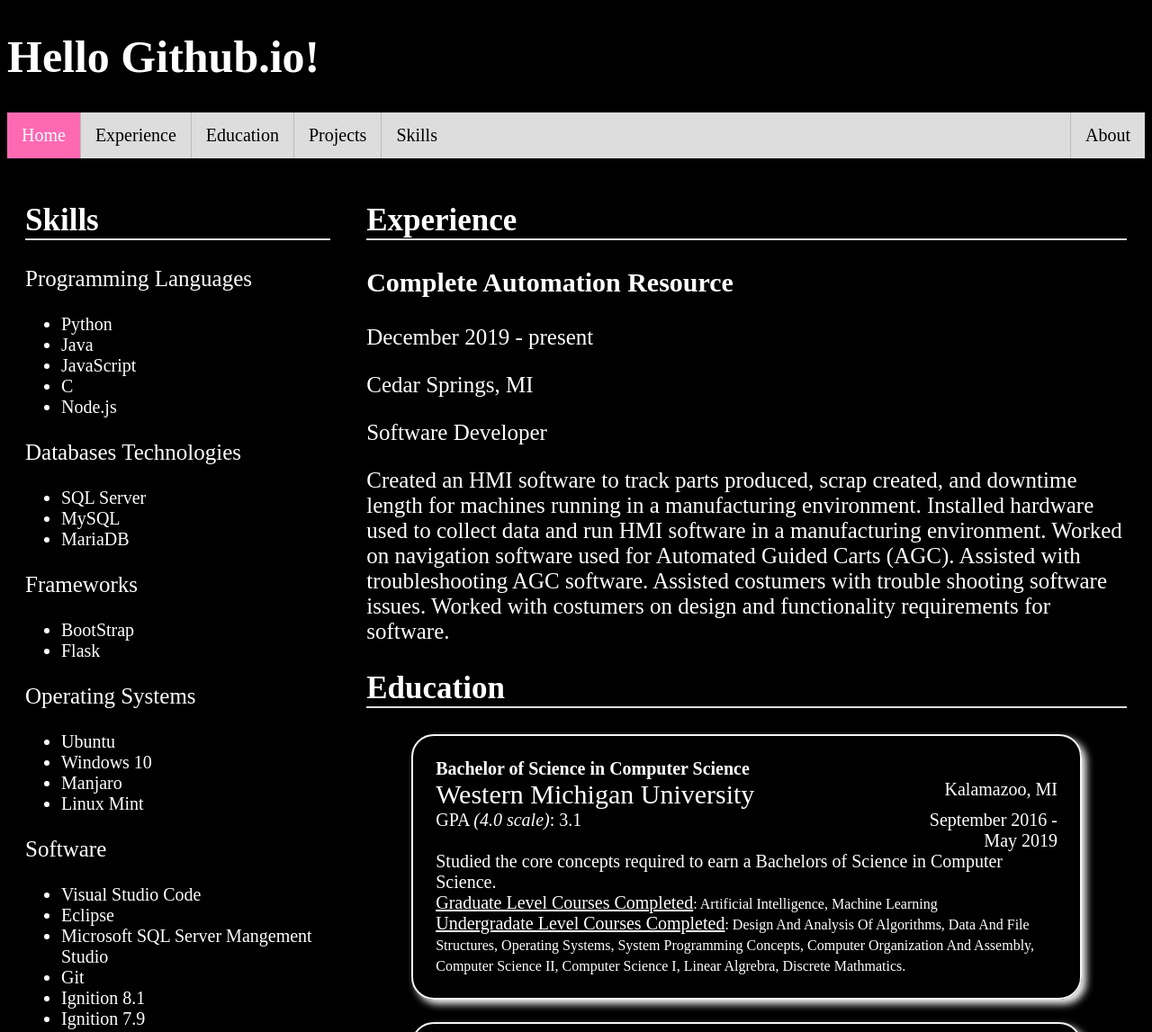
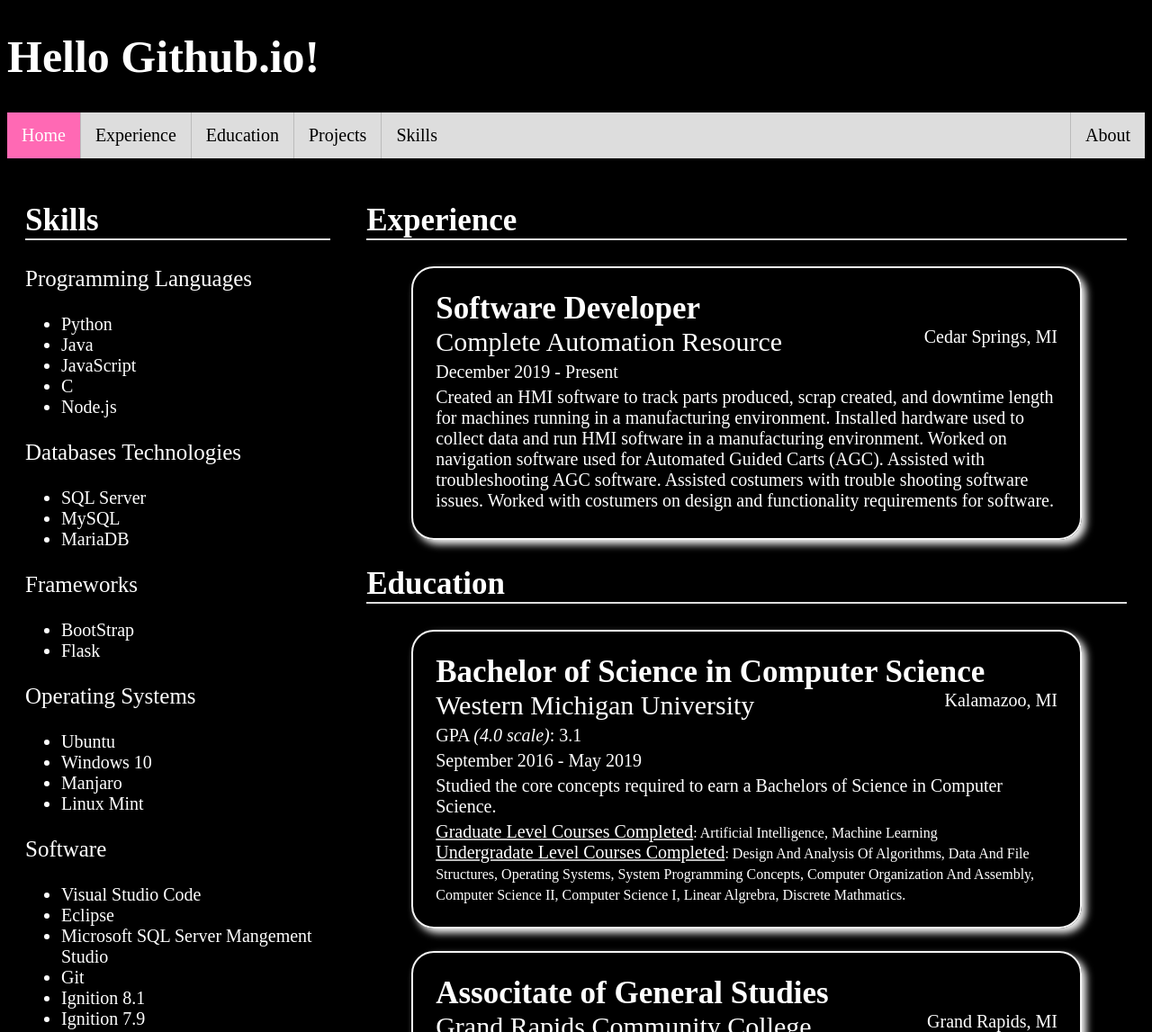
Before and after one commit to cruemartin/cruemartin.github.io, a plain HTML site: page index.html in a window 1280 px wide. Shown: the top 1147 px of the page at 90% size. Drawn offline with Linux system fonts and the light colour scheme.

Commit message:
end of day

```diff
--- a/index.html
+++ b/index.html
@@ -95,18 +95,26 @@
 			</section>
 			<section id="workExperince">
 				<h2 class="header">Experience</h2>
-				<div id="car">
-					<h3>Complete Automation Resource</h3>
-					<p class="time">December 2019 - present</p>
-					<p>Cedar Springs, MI</p>
-					<p>Software Developer</p>
-					<p>Created an HMI software to track parts produced, scrap created, and downtime length for machines
-						running in a manufacturing environment.
-						Installed hardware used to collect data and run HMI software in a manufacturing environment.
-						Worked on navigation software used for Automated Guided Carts (AGC).
-						Assisted with troubleshooting AGC software.
-						Assisted costumers with trouble shooting software issues.
-						Worked with costumers on design and functionality requirements for software.</p>
+				<div class = "card">
+					<div class = "top-card-row">
+						<div class = "card-col-0 title">Software Developer</div>
+					</div>
+					<div class="card-row">
+						<div class="card-col-1 institution">Complete Automation Resource</div>
+						<div class="card-col-2">Cedar Springs, MI</div>
+					</div>
+					<div class = "card-row">
+						<div class="card-col-full">December 2019 - Present</div>
+					</div>
+					<div class = "card-row">
+						<div class ="card-col-full">Created an HMI software to track parts produced, scrap created, and downtime length for machines
+							running in a manufacturing environment.
+							Installed hardware used to collect data and run HMI software in a manufacturing environment.
+							Worked on navigation software used for Automated Guided Carts (AGC).
+							Assisted with troubleshooting AGC software.
+							Assisted costumers with trouble shooting software issues.
+							Worked with costumers on design and functionality requirements for software.</div>
+					</div>
 				</div>
 
 			</section>
@@ -115,7 +123,7 @@
 
 				<div class = "card">
 						<div class="top-card-row">
-							<div class = "card-col-0 degree">Bachelor of Science in Computer Science</div>
+							<div class = "card-col-0 title">Bachelor of Science in Computer Science</div>
 						</div>
 
 						<div class="card-row">
@@ -124,10 +132,11 @@
 						</div>
 
 						<div class="card-row">
-							<div class = "card-col-1">GPA <span class="ital">(4.0 scale)</span>: 3.1</div>
-							<div class = "card-col-2">September 2016 - May 2019</div>
+							<div class = "card-col-full">GPA <span class="ital">(4.0 scale)</span>: 3.1</div>
 						</div>
-
+						<div class = "card-row">
+							<div class ="card-col-full">September 2016 - May 2019</div>
+						</div>
 						<div class="card-row">
 							<div class = "card-col-full">Studied the core concepts required to earn a Bachelors of Science in Computer Science.</div>
 						</div>
@@ -144,7 +153,7 @@
 
 				<div class = "card">
 					<div class = "top-card-row">
-						<div class="card-col-0 degree">Associtate of General Studies</div>
+						<div class="card-col-0 title">Associtate of General Studies</div>
 					</div>
 					<div class="card-row">
 						<div class="card-col-1 institution">Grand Rapids Community College</div>
@@ -198,9 +207,6 @@
 
 	</div>
 
-
-
-
 	<footer>
 		<h4>Copyright 2022 Crue Martin</h4>
 	</footer>
--- a/script.js
+++ b/script.js
@@ -1,26 +1,20 @@
 const nav_links = document.querySelectorAll("nav ul li a");
-const sections = document.querySelectorAll('section');
+const sections = document.querySelectorAll("section");
 
-
-function changeActive(id){
-    let links = document.querySelectorAll("nav ul li a");
-
-    links.forEach((link) => link.classList.remove("navActive"));
-
-    id.classList.add('navActive');
-
+function changeActive(id) {
+  nav_links.forEach((link) => link.classList.remove("navActive"));
+  id.classList.add("navActive");
 }
 
-function changeActiveNav(){
-    console.log("inchange")
-    let index = sections.length;
+function changeActiveNav() {
+  console.log("inchange");
+  let index = sections.length;
 
-    while(--index && window.scrollY + 50 < sections[index].offsetTop){}
+  while (--index && window.scrollY < sections[index].offsetTop) {}
 
-    nav_links.forEach((link) => link.classList.remove('navActive'));
-    nav_links[index].classList.add('navActive');
-
+  nav_links.forEach((link) => link.classList.remove("navActive"));
+  nav_links[index].classList.add("navActive");
 }
 
 changeActiveNav();
-window.addEventListener('scroll', changeActiveNav);
+window.addEventListener("scroll", changeActiveNav);
--- a/style.css
+++ b/style.css
@@ -177,6 +177,7 @@ nav {
   display: flex;
   flex-direction: row;
   flex-wrap: wrap-reverse;
+  padding-bottom: 5px;
 }
 
 .card-col-0 {
@@ -199,8 +200,8 @@ nav {
 }
 
 /****************************************************MISC****************************************************/
-.degree {
-  font-size: 35;
+.title {
+  font-size: 35px;
   font-weight: bold;
 }
 
@@ -209,6 +210,7 @@ nav {
 }
 
 .underline {
+    text-decoration-color: #bbb;
   text-decoration-line: underline;
 }
 
```
